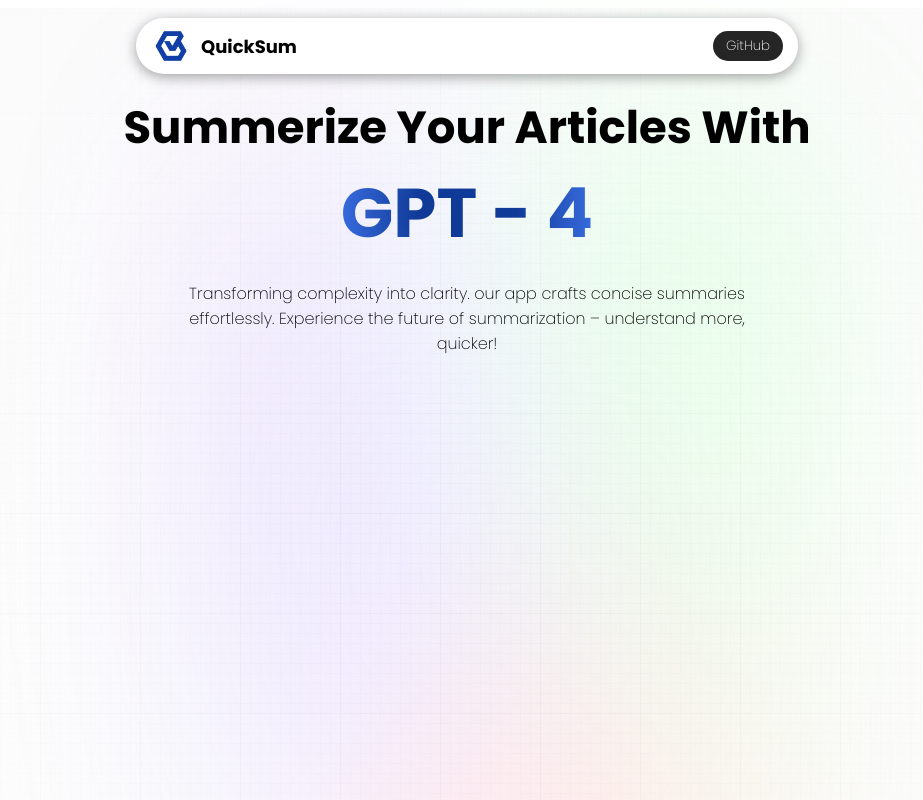
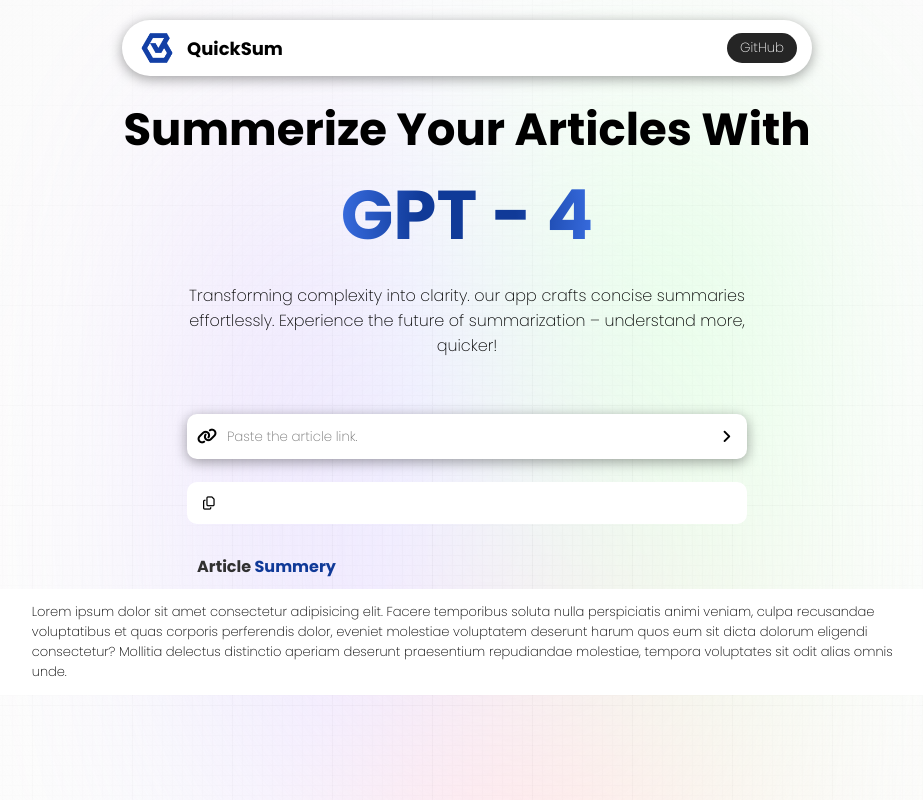
Before and after one commit to kr1shh/QuickSum---AI-Summerizer, a React (Vite) app: page / in a window 1280 px wide. Shown: the whole page, without its empty margins (173-1096 px from the left). Built offline with nearby package versions, Linux system fonts and the light colour scheme.

Commit message:
demo summery added

```diff
--- a/index.html
+++ b/index.html
@@ -10,5 +10,6 @@
   <body>
     <div id="root"></div>
     <script type="module" src="/src/main.jsx"></script>
+    <script src="https://kit.fontawesome.com/948a568d62.js" crossorigin="anonymous"></script>
   </body>
 </html>
--- a/package.json
+++ b/package.json
@@ -10,6 +10,11 @@
     "preview": "vite preview"
   },
   "dependencies": {
+    "@fortawesome/fontawesome-svg-core": "^6.5.1",
+    "@fortawesome/free-brands-svg-icons": "^6.5.1",
+    "@fortawesome/free-regular-svg-icons": "^6.5.1",
+    "@fortawesome/free-solid-svg-icons": "^6.5.1",
+    "@fortawesome/react-fontawesome": "^0.2.0",
     "react": "^18.2.0",
     "react-dom": "^18.2.0"
   },
--- a/src/App.jsx
+++ b/src/App.jsx
@@ -1,5 +1,6 @@
 import Header from './components/Header'
 import Hero from './components/Hero'
+import Magic from './components/Magic'
 import './App.scss'
 
 const App = () => {
@@ -12,6 +13,7 @@ const App = () => {
         <div className="app">
           <Header/>
           <Hero/>
+          <Magic/>
         </div>
       </main>
     </>
--- a/src/App.scss
+++ b/src/App.scss
@@ -1,3 +1,8 @@
+body{
+  margin: 0;
+}
+
+
 .main {
     width: 100vw;
     min-height: 100vh;
--- a/src/components/Header.jsx
+++ b/src/components/Header.jsx
@@ -6,12 +6,14 @@ const Header = () => {
     <>
         <header>
             <nav>
-                <div className="logo_container">
-                    <div className="logo_img">
-                        <img src={logo} alt="Logo" />
+                <a href="#">
+                    <div className="logo_container">
+                        <div className="logo_img">
+                            <img src={logo} alt="Logo" />
+                        </div>
+                        <span>QuickSum</span>
                     </div>
-                    <span>QuickSum</span>
-                </div>
+                </a>
                 <a href="https://www.github.com/kr1shh" rel='noreferrer' target='_blank'>
                     <button>
                         GitHub
--- a/src/components/Header.scss
+++ b/src/components/Header.scss
@@ -14,10 +14,14 @@ header{
         width: 90%;
         box-shadow: 0px 3px 13px 0px rgba(0,0,0,0.36);
         padding: 8px 15px;
-        margin-top: 10px;
+        margin-top: 20px;
 
         @media(min-width:769px){
-            width: 50%;
+            width: 660px;
+        }
+        a{
+            text-decoration: none;
+            color: black;
         }
 
         .logo_container{
--- a/src/components/Hero.scss
+++ b/src/components/Hero.scss
@@ -1,4 +1,4 @@
-section .hero_container{
+section .hero_container {
     width: 100%;
     display: flex;
     flex-direction: column;
@@ -7,13 +7,13 @@ section .hero_container{
     padding: 20px 0px;
     font-family: 'Poppins';
 
-    h4{
+    h4 {
         text-align: center;
         font-size: 45px;
         margin: 0px;
     }
 
-    span{
+    span {
         font-weight: 700;
         font-size: 69px;
         margin: 0;
@@ -21,13 +21,16 @@ section .hero_container{
         background: radial-gradient(circle farthest-corner at center center, #103A98 36%, #3c71e6 100%);
         -webkit-background-clip: text;
         -webkit-text-fill-color: transparent;
+        animation: moving 5s infinite;
     }
-    p{
+
+
+    p {
         text-align: center;
         width: 80%;
         font-weight: 400;
 
-        @media(min-width:769px){
+        @media(min-width:769px) {
             width: 600px;
         }
     }
--- /dev/null
+++ b/src/components/Magic.jsx
@@ -0,0 +1,42 @@
+import './Magic.scss'
+
+
+const Magic = () => {
+  return (
+    <>
+        <section>
+            <div className="magic_container">
+                <div className="magic_input">
+                    <div className="link_img">
+                        <i className ="fa-solid fa-link"></i>
+                    </div>
+                    <input type="text" placeholder='Paste the article link.'/>
+                    <button>
+                        <i className="fa-solid fa-angle-right"></i>
+                    </button>
+                </div>
+
+                <div className="magic_history">
+                    <button>
+                        <i className="fa-regular fa-copy"></i>
+                    </button>
+                    <input type="text" value='' readOnly/>
+                </div>
+
+                <div className="magic_summery">
+                    <div className="magic_sum_title">
+                        <h4>Article <span>Summery</span></h4>
+                    </div>
+                    <div className="magic_sum_article">
+                        <p>
+                            Lorem ipsum dolor sit amet consectetur adipisicing elit. Facere temporibus soluta nulla perspiciatis animi veniam, culpa recusandae voluptatibus et quas corporis perferendis dolor, eveniet molestiae voluptatem deserunt harum quos eum sit dicta dolorum eligendi consectetur? Mollitia delectus distinctio aperiam deserunt praesentium repudiandae molestiae, tempora voluptates sit odit alias omnis unde.
+                        </p>
+                    </div>
+                </div>
+            </div>
+        </section>
+    </>
+  )
+}
+
+export default Magic
--- /dev/null
+++ b/src/components/Magic.scss
@@ -0,0 +1,116 @@
+section .magic_container{
+    display: flex;
+    flex-direction: column;
+    align-items: center;
+    justify-content: center;
+    width: 100%;
+    font-family: 'Poppins';
+
+    .magic_input{
+        display: flex;
+        align-items: center;
+        justify-content: center;
+        gap: 8px;
+        width: 80%;
+        background-color: white;
+        padding: 10px 10px;
+        margin: 20px 0px;
+        border-radius: 10px;
+        box-shadow: 0px 3px 13px 0px rgba(0,0,0,0.36);
+
+        @media(min-width:769px){
+            width: 540px;
+        }
+
+        &:focus-within {
+            border: 1px solid rgb(158, 158, 158);
+        }
+
+        input{
+            outline: none;
+            border: none;
+            font-family: 'Poppins';
+            font-weight: 400;
+            width: 100%;
+        }
+        button{
+            background-color: transparent;
+            border: none;
+            font-size: 15px;
+            cursor: pointer;
+        }
+    }
+
+    .magic_history{
+        display: flex;
+        align-items: center;
+        justify-content: center;
+        gap: 8px;
+        width: 80%;
+        background-color: white;
+        padding: 10px 10px;
+        margin: 3px 0px 0px 0px;
+        border-radius: 10px;
+
+        @media(min-width:769px){
+            width: 540px;
+        }
+
+        button{
+            background-color: transparent;
+            border: none;
+        }
+        input{
+            font-family: 'Poppins';
+            color: rgb(39, 39, 39);
+            width: 100%;
+            border: none;
+
+            &:focus{
+                outline: none;
+            }
+        }
+    }
+
+    .magic_summery{
+        width: 100%;
+        display: flex;
+        flex-direction: column;
+        align-items: center;
+        justify-content: center;
+        margin: 30px 0px;
+
+        .magic_sum_title{
+            width: 80%;
+
+            @media(min-width:769px){
+                width: 540px;
+            }
+
+            h4{
+                margin: 0px 0px 0px 0px;
+                color: rgb(49, 49, 49);
+
+                span{
+                    color: #103a98;
+                }
+            }
+        }
+
+        .magic_sum_article{
+            width: 80%;
+            display: flex;
+            align-items: center;
+            justify-content: center;
+            margin: 10px 0px;
+            border-radius: 10px;
+            background-color: rgba($color: #ffffff, $alpha: 1.0);
+
+            p{
+                width: 85%;
+                font-size: 13px;
+            }
+        }
+    }
+
+}
```
Also changed, not shown: 1 other file (tests, documents, lock files or other folders).
